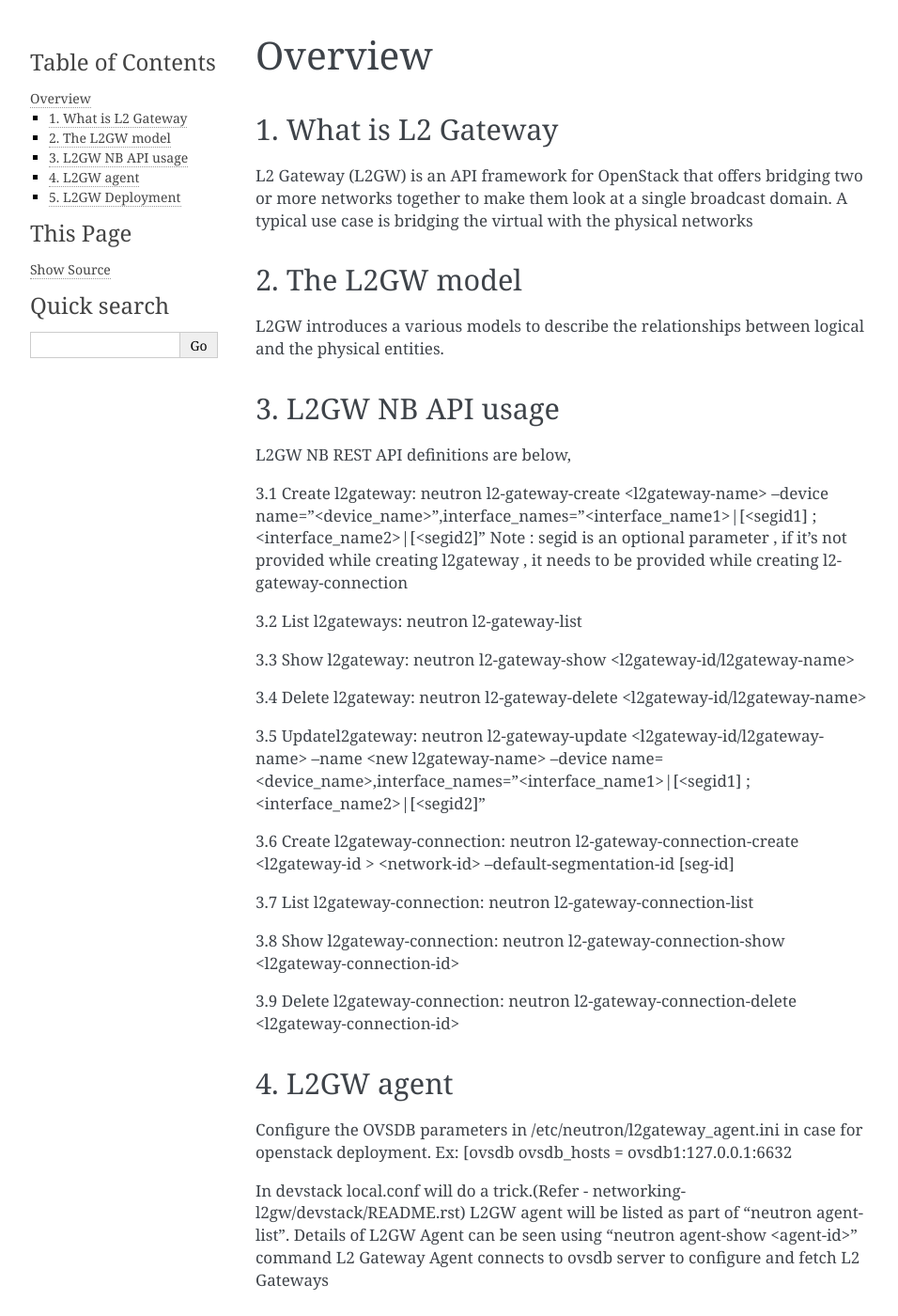
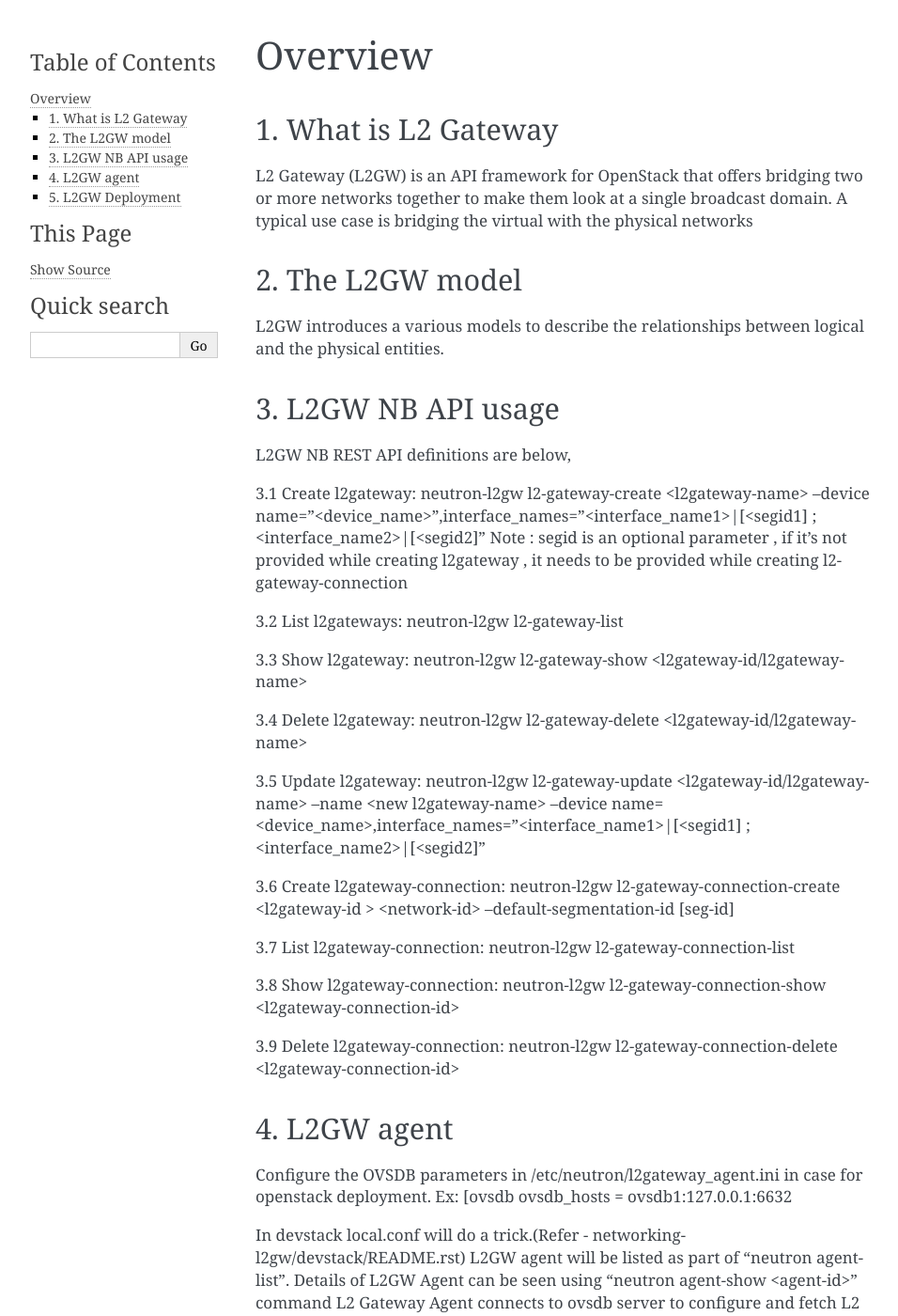
Before and after one commit to openstack-archive/networking-l2gw, a Sphinx documentation site: the page built from doc/source/usage.rst, in a window 1280 px wide and 1400 px high. Shown: the whole window at 94% size, without its empty margins (148-1104 px from the left). Built offline with Sphinx 7.4.7, drawn with Linux system fonts in a browser that asks for light colours.

Commit message:
Replace neutron with neutron-l2gw in doc
Replacing neutron with neutron-l2gw in usage.rst
for CLIs

Change-Id: I0e1d20b2297994903607499221b02a78c716b392

```diff
--- a/doc/source/usage.rst
+++ b/doc/source/usage.rst
@@ -35,24 +35,24 @@
 
 L2GW NB REST API definitions are below,
 
-3.1 Create l2gateway: neutron l2-gateway-create <l2gateway-name> --device name="<device_name>",interface_names=”<interface_name1>|[<segid1] ; <interface_name2>|[<segid2]”
+3.1 Create l2gateway: neutron-l2gw l2-gateway-create <l2gateway-name> --device name="<device_name>",interface_names=”<interface_name1>|[<segid1] ; <interface_name2>|[<segid2]”
 Note : segid is an optional parameter , if it’s not provided while creating l2gateway , it needs to be provided while creating l2-gateway-connection
 
-3.2 List l2gateways: neutron l2-gateway-list
+3.2 List l2gateways: neutron-l2gw l2-gateway-list
 
-3.3 Show l2gateway: neutron l2-gateway-show <l2gateway-id/l2gateway-name>
+3.3 Show l2gateway: neutron-l2gw l2-gateway-show <l2gateway-id/l2gateway-name>
 
-3.4 Delete l2gateway: neutron l2-gateway-delete <l2gateway-id/l2gateway-name>
+3.4 Delete l2gateway: neutron-l2gw l2-gateway-delete <l2gateway-id/l2gateway-name>
 
-3.5 Updatel2gateway: neutron l2-gateway-update <l2gateway-id/l2gateway-name> --name <new l2gateway-name> --device name=<device_name>,interface_names=”<interface_name1>|[<segid1] ; <interface_name2>|[<segid2]”
+3.5 Update l2gateway: neutron-l2gw l2-gateway-update <l2gateway-id/l2gateway-name> --name <new l2gateway-name> --device name=<device_name>,interface_names=”<interface_name1>|[<segid1] ; <interface_name2>|[<segid2]”
 
-3.6 Create l2gateway-connection: neutron l2-gateway-connection-create <l2gateway-id > <network-id> --default-segmentation-id [seg-id]
+3.6 Create l2gateway-connection: neutron-l2gw l2-gateway-connection-create <l2gateway-id > <network-id> --default-segmentation-id [seg-id]
 
-3.7 List l2gateway-connection: neutron l2-gateway-connection-list
+3.7 List l2gateway-connection: neutron-l2gw l2-gateway-connection-list
 
-3.8 Show l2gateway-connection: neutron l2-gateway-connection-show <l2gateway-connection-id>
+3.8 Show l2gateway-connection: neutron-l2gw l2-gateway-connection-show <l2gateway-connection-id>
 
-3.9 Delete l2gateway-connection: neutron l2-gateway-connection-delete <l2gateway-connection-id>
+3.9 Delete l2gateway-connection: neutron-l2gw l2-gateway-connection-delete <l2gateway-connection-id>
 
 .. _l2gw_agent:
 
```
